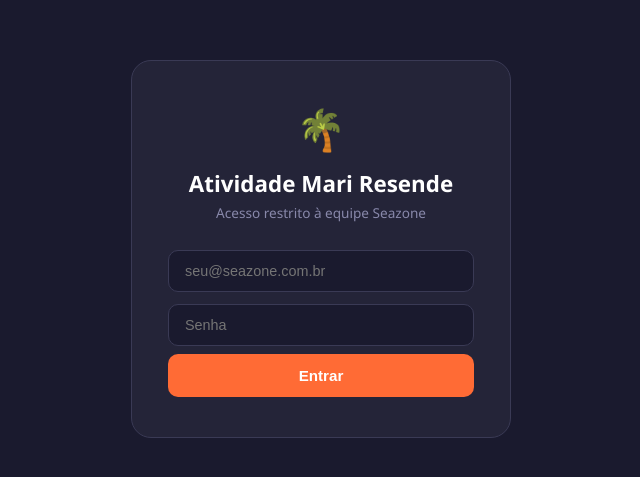
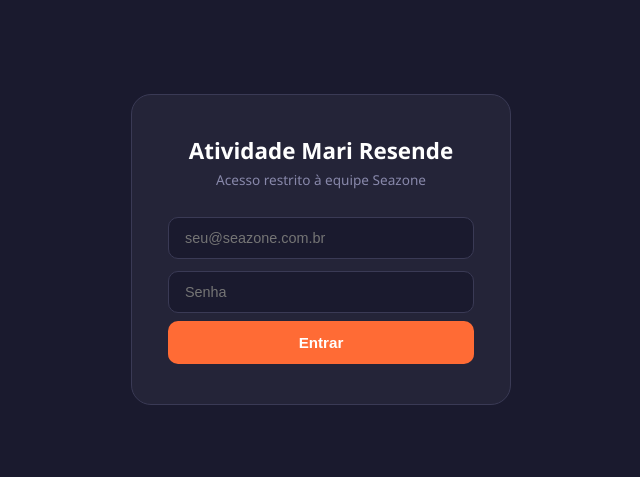
Before and after one commit to marianeresende-coder/ferias-mari, a plain HTML site: page index.html in a window 1280 px wide. Shown: the part 151-628 px from the top of the page, without its empty margins (319-959 px from the left). Drawn offline with Linux system fonts and the light colour scheme.

Commit message:
fix: remove emoji 🌴

```diff
--- a/index.html
+++ b/index.html
@@ -374,7 +374,6 @@
 <!-- ── AUTH OVERLAY ── -->
 <div id="auth-overlay" style="display:none;position:fixed;inset:0;z-index:9999;background:#1A1A2E;align-items:center;justify-content:center;">
   <div style="background:#242438;border:1px solid #3A3A55;border-radius:20px;padding:40px 36px;width:100%;max-width:380px;text-align:center;">
-    <div style="font-size:2.5rem;margin-bottom:12px;">🌴</div>
     <h2 style="color:#fff;font-size:1.4rem;font-weight:800;margin-bottom:4px;">Atividade Mari Resende</h2>
     <p style="color:#8888AA;font-size:0.85rem;margin-bottom:28px;">Acesso restrito à equipe Seazone</p>
     <form id="auth-form" autocomplete="off">
```
